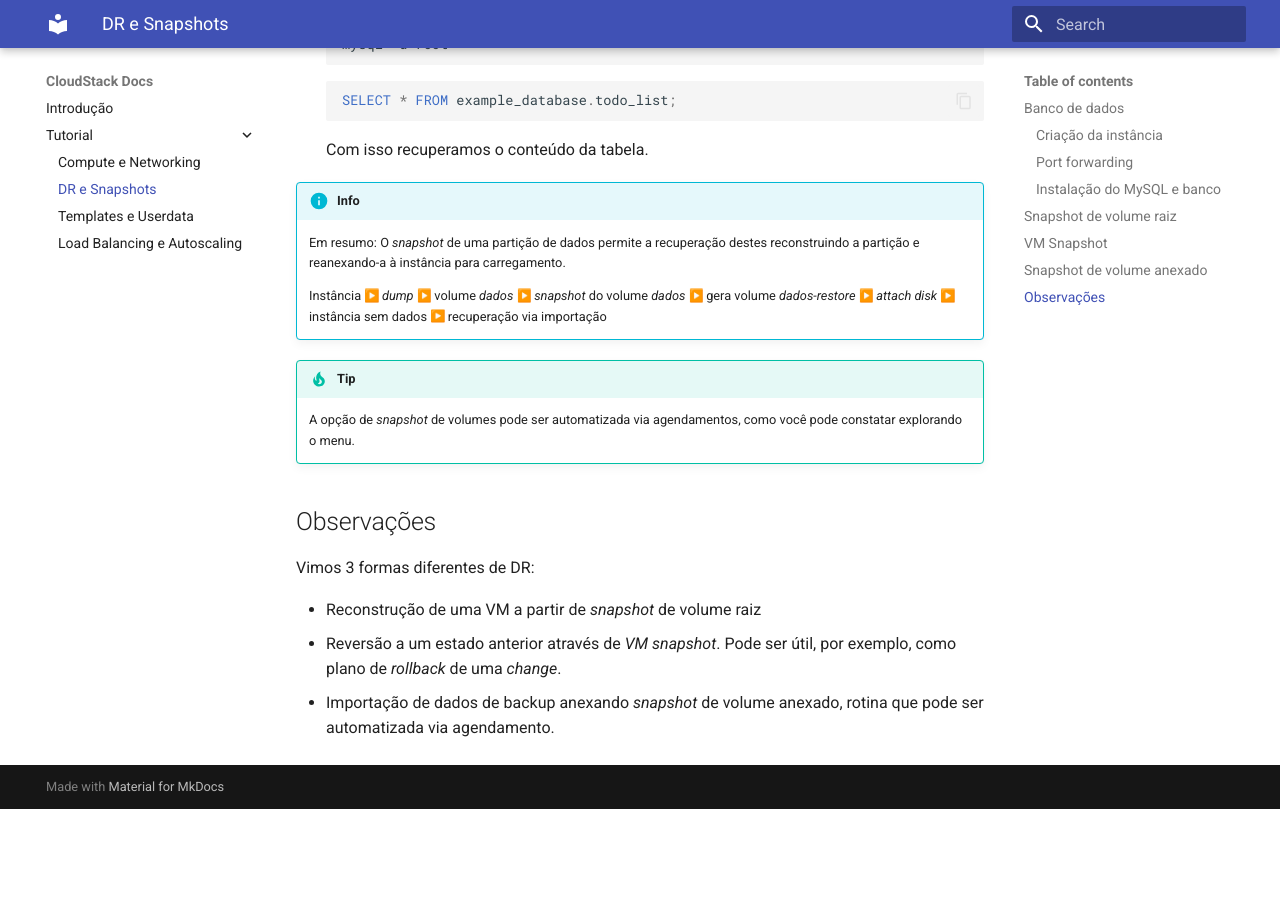
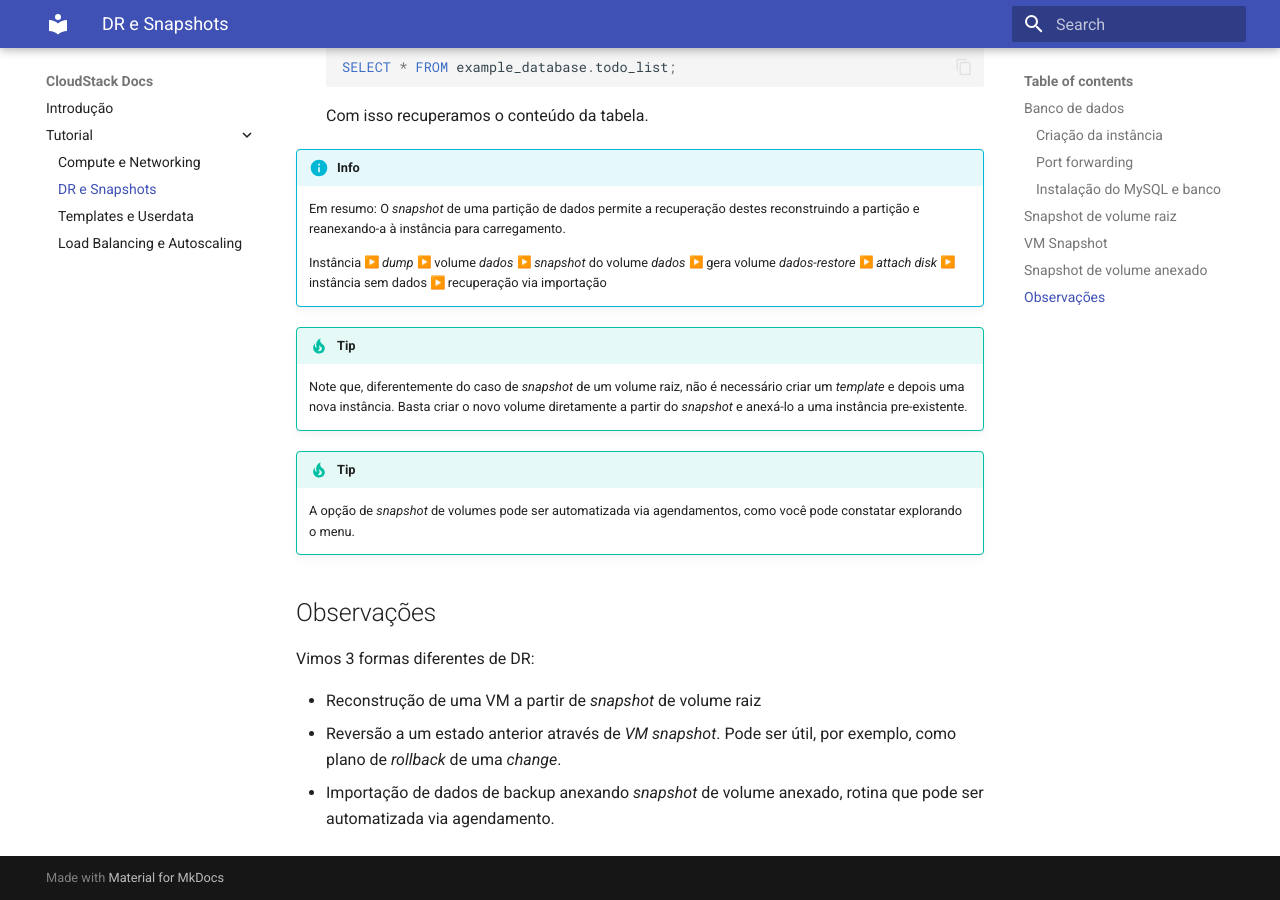
Before and after one commit to gmautner/cloudstack-docs, an MkDocs documentation site: the page built from docs/tutorial/snapshots.md, in a window 1280 px wide and 900 px high, scrolled down 15657 px. Built offline with MkDocs 1.6.1 and Material for MkDocs 9.7.7, drawn with Linux system fonts in a browser that asks for light colours; emoji names are drawn with the system emoji font; before the commit the page ends 16466 px from its top, so only the background shows below that; some of the changed text lies outside the part shown.

Commit message:
update snapshots

```diff
--- a/docs/tutorial/snapshots.md
+++ b/docs/tutorial/snapshots.md
@@ -301,6 +300,9 @@ Com isso recuperamos o conteúdo da tabela.
     Instância :arrow_forward: _dump_ :arrow_forward: volume _dados_ :arrow_forward: _snapshot_ do volume _dados_ :arrow_forward: gera volume _dados-restore_ :arrow_forward: _attach disk_ :arrow_forward: instância sem dados :arrow_forward: recuperação via importação
 
 !!! Tip
+    Note que, diferentemente do caso de _snapshot_ de um volume raiz, não é necessário criar um _template_ e depois uma nova instância. Basta criar o novo volume diretamente a partir do _snapshot_ e anexá-lo a uma instância pre-existente.
+
+!!! Tip
     A opção de _snapshot_ de volumes pode ser automatizada via agendamentos, como você pode constatar explorando o menu.
 
 ## Observações
```
Also changed, not shown: other parts of docs/tutorial/snapshots.md (+8 -9 lines).
